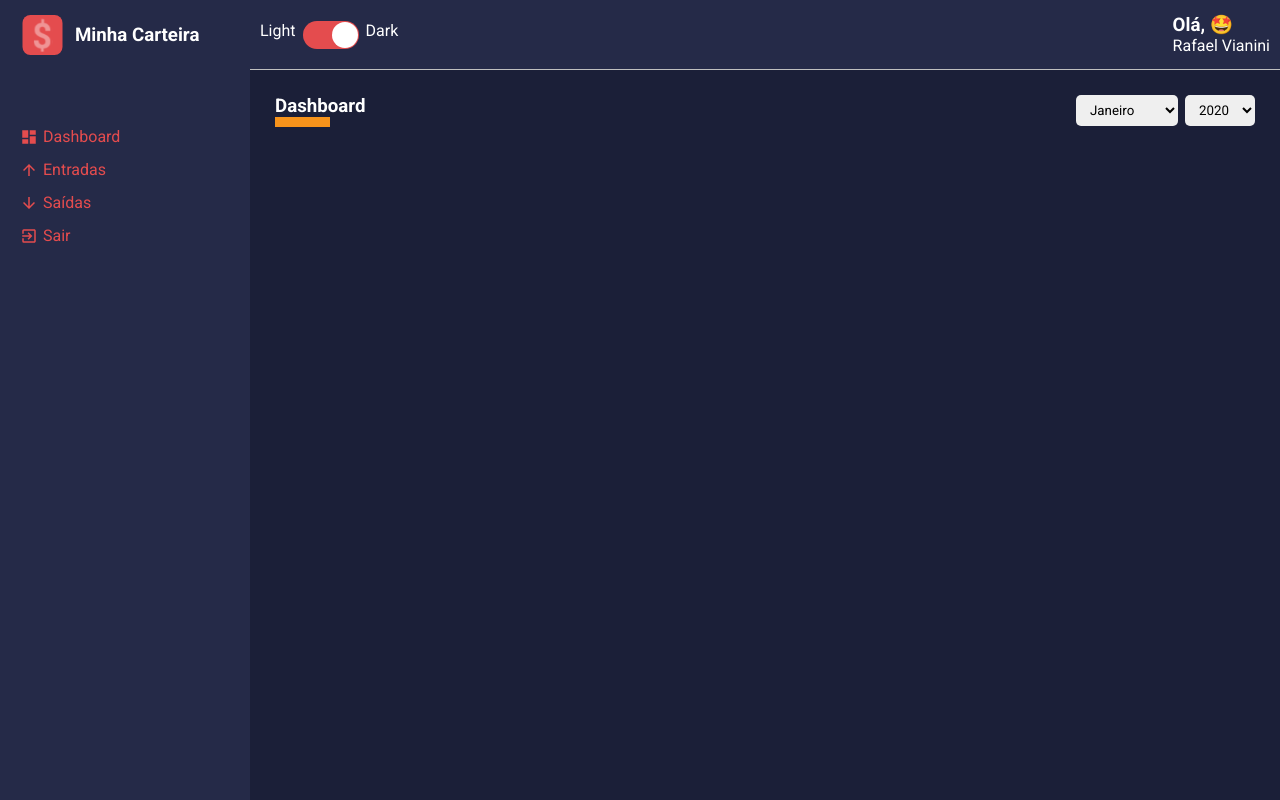
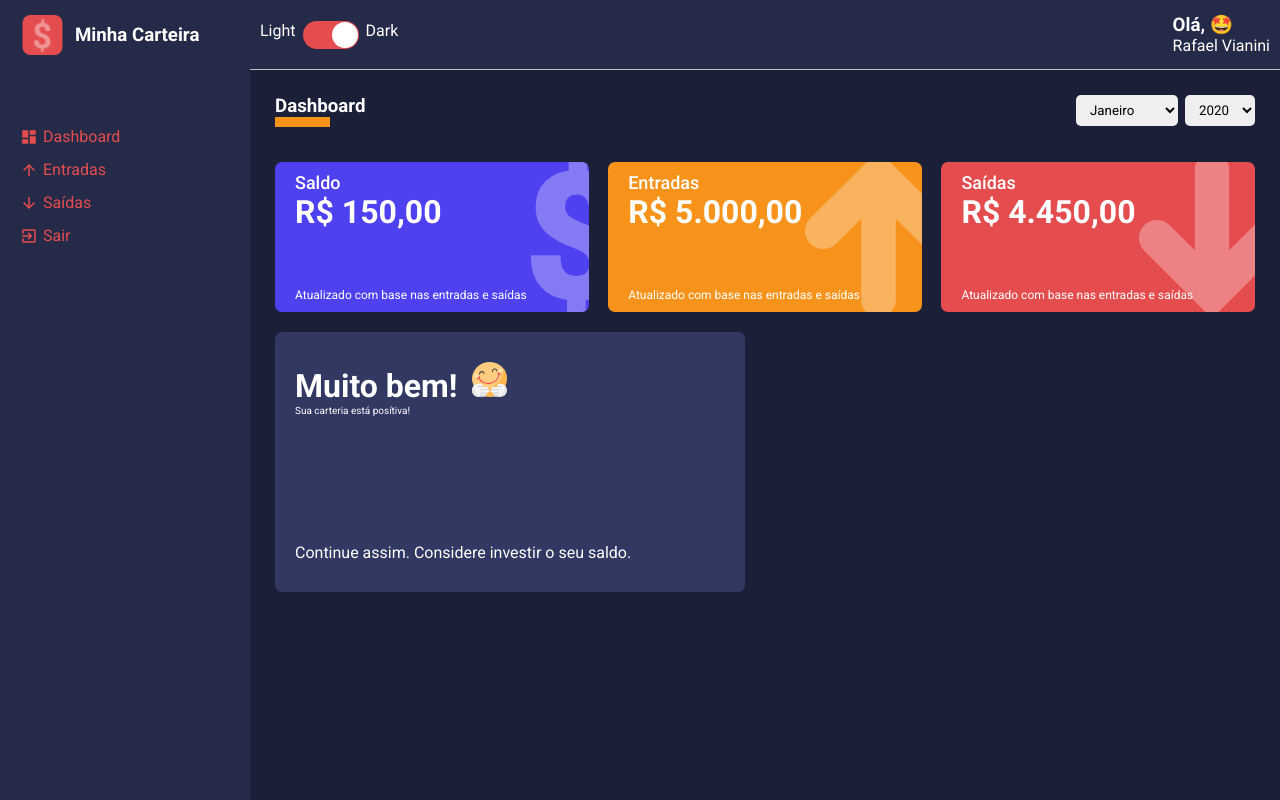
Before and after one commit to leafar35/react-estudo, a React (Create React App) app in the folder app/minha-carteira/: page /dashboard in a window 1280 px wide. Built offline with nearby package versions, Linux system fonts and the light colour scheme; the HTML template or start-up script is replaced by a standard one.

Commit message:
dashboard

```diff
--- a/app/minha-carteira/package.json
+++ b/app/minha-carteira/package.json
@@ -13,6 +13,7 @@
     "@types/react-router-dom": "^5.3.3",
     "@types/styled-components": "^5.1.26",
     "react": "^18.2.0",
+    "react-countup": "^6.3.1",
     "react-dom": "^18.2.0",
     "react-icons": "^4.4.0",
     "react-router-dom": "^6.4.1",
--- /dev/null
+++ b/app/minha-carteira/src/components/MessageBox/index.tsx
@@ -0,0 +1,27 @@
+import React from 'react';
+import { Container } from './styles';
+
+interface IMessageBox{
+    title: string,
+    description: string,
+    footerText: string,
+    icon: string,
+}
+
+const MessageBox: React.FC<IMessageBox> = ({
+    title, description, footerText, icon
+}) => {
+    return (
+        <Container>
+            <header>
+                <h1>{title} <img src={icon} alt="" /></h1>
+                <p>{description}</p>
+            </header>
+            <footer>
+                <span>{footerText}</span>
+            </footer>
+        </Container>
+    );
+}
+
+export default MessageBox;
--- /dev/null
+++ b/app/minha-carteira/src/components/MessageBox/styles.ts
@@ -0,0 +1,21 @@
+import styled from 'styled-components';
+
+export const Container = styled.div`
+    width: 48%;
+    height: 260px;
+    background-color: ${props => props.theme.colors.tertiary};
+    color; ${props => props.theme.colors.white};
+    border-radius: 7px;
+    margin: 10px 0;
+    padding: 30px 20px;
+    display: flex;
+    flex-direction: column;
+    justify-content: space-between;
+    > header img {
+        width: 35px;
+        margin-left: 7px;
+    }
+    > header p {
+        font-size: 10px;
+    }
+`;
--- /dev/null
+++ b/app/minha-carteira/src/components/WalletBox/index.tsx
@@ -0,0 +1,50 @@
+import React, { useMemo } from 'react';
+import { Container } from './styles';
+import CountUp from 'react-countup';
+
+import dollarImg from '../../assets/dolar.svg';
+import arrowUpImg from '../../assets/arrow-up.svg';
+import arrowDowImg from '../../assets/arrow-down.svg';
+
+interface IWalletBox {
+    title: string,
+    amount: number,
+    footerLabel: string,
+    icon: 'dollar' | 'arrowUp' | 'arrowDown',
+    color: string,
+}
+
+const WalletBox: React.FC<IWalletBox> = ({
+    title, amount, footerLabel, icon, color
+}) => {
+    const iconSelected = useMemo(() => {
+       switch(icon){
+            case 'dollar':
+               return dollarImg;
+            case 'arrowUp':
+                return arrowUpImg;
+            case 'arrowDown':
+                return arrowDowImg;
+            default:
+                return undefined;
+       }
+    },[icon])
+    return (
+        <Container color={color}>
+            <span>{title}</span>
+            <h1>
+                <CountUp
+                    end={amount}
+                    prefix="R$ "
+                    separator="."
+                    decimal=","
+                    decimals={2}
+                />
+            </h1>
+            <small>{footerLabel}</small>
+            {iconSelected && <img src={iconSelected} alt={title} />}
+        </Container>
+    );
+}
+
+export default WalletBox;
--- /dev/null
+++ b/app/minha-carteira/src/components/WalletBox/styles.ts
@@ -0,0 +1,33 @@
+import styled from 'styled-components';
+
+interface IContainerProps {
+    color: string;
+}
+
+export const Container = styled.div<IContainerProps>`
+    width: 32%;
+    height: 150px;
+    margin: 10px 0;
+    background-color: ${props => props.color};
+    color: ${props => props.theme.colors.white};
+    border-radius: 7px;
+    padding: 10px 20px;
+    position: relative;
+    overflow: hidden;
+    > img {
+        height: 110%;
+        position: absolute;
+        top: -10px;
+        right: -30px;
+        opacity: .3
+    }
+    > span {
+        font-size: 18px;
+        font-weight: 500;
+    }
+    > small{
+        font-size: 12px;
+        position: absolute;
+        bottom: 10px;
+    }
+`;
--- a/app/minha-carteira/src/pages/Dashboard/index.tsx
+++ b/app/minha-carteira/src/pages/Dashboard/index.tsx
@@ -1,10 +1,14 @@
 import React, { useState, useMemo } from 'react';
-import { Container } from './styles';
+import { Container, Content } from './styles';
 import SelectInput from '../../components/SelectInput';
 import ContentHeader from '../../components/ContentHeader';
+import WalletBox from '../../components/WalletBox';
+import MessageBox from '../../components/MessageBox';
 import expenses from '../../repositories/expenses';
 import gains from '../../repositories/gains';
 import listofmouths from '../../utils/months';
+import happyImg from '../../assets/happy.svg';
+import sadImg from '../../assets/sad.svg';
 
 const Dashboard: React.FC = () => {
     const [monthSelected, setMonthSelected] = useState<number>(1);
@@ -40,6 +44,36 @@
                 <SelectInput options={mounths} change={(e) => setMonthSelected(parseInt(e.target.value))} defaultValue={monthSelected} />
                 <SelectInput options={years} change={(e) => setYearhSelected(parseInt(e.target.value)) } defaultValue={yearSelected} />
             </ContentHeader>
+
+            <Content>
+                <WalletBox
+                    title="Saldo"
+                    amount={150.00}
+                    footerLabel="Atualizado com base nas entradas e saídas"
+                    icon="dollar"
+                    color="#4E41F0"
+                />
+                <WalletBox
+                    title="Entradas"
+                    amount={5000.00}
+                    footerLabel="Atualizado com base nas entradas e saídas"
+                    icon="arrowUp"
+                    color="#F7931B"
+                />
+                <WalletBox
+                    title="Saídas"
+                    amount={4450.00}
+                    footerLabel="Atualizado com base nas entradas e saídas"
+                    icon="arrowDown"
+                    color="#E44C4E"
+                />
+                <MessageBox
+                    title="Muito bem!"
+                    description="Sua carteria está posítiva!"
+                    footerText="Continue assim. Considere investir o seu saldo."
+                    icon={happyImg}
+                />
+            </Content>
         </Container>
     );
 }
--- a/app/minha-carteira/src/pages/Dashboard/styles.ts
+++ b/app/minha-carteira/src/pages/Dashboard/styles.ts
@@ -1,3 +1,9 @@
 import styled from 'styled-components';
 
 export const Container = styled.div``;
+
+export const Content = styled.div`
+    display: flex;
+    justify-content: space-between;
+    flex-wrap: wrap;
+`;
```
Also changed, not shown: 2 other files (tests, documents, lock files or other folders).
